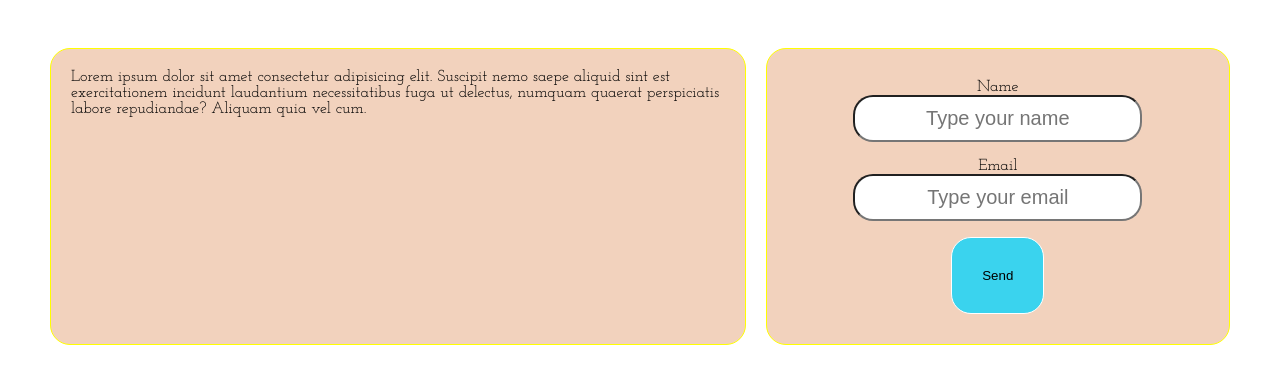
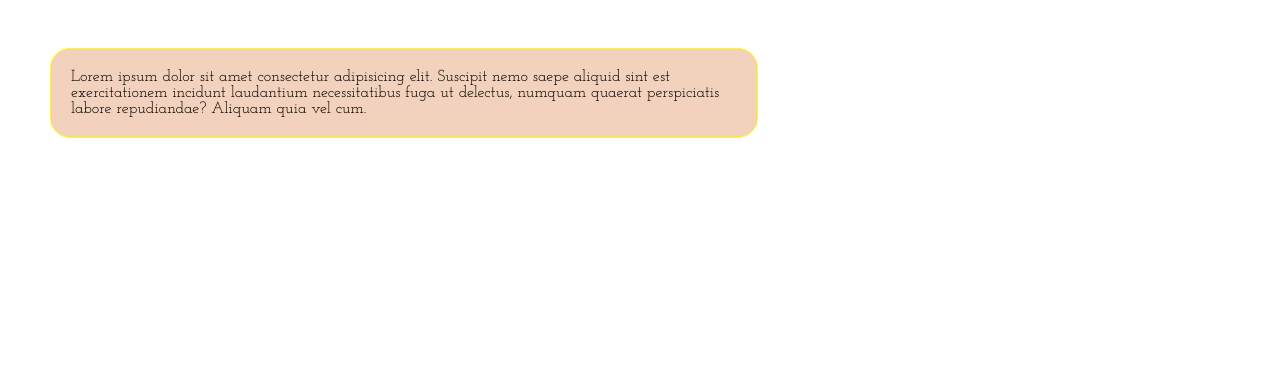
Before and after one commit to marinakunts/my_page, a plain HTML site: page index.html in a window 1280 px wide. Shown: the part 802-1186 px from the top of the page. After the commit the page ends 990 px from the top, so only its background shows below. Drawn offline with Linux system fonts and the light colour scheme.

Commit message:
delete modal

```diff
--- a/index.html
+++ b/index.html
@@ -26,17 +26,6 @@
             necessitatibus fuga ut delectus, numquam quaerat perspiciatis labore
             repudiandae? Aliquam quia vel cum.
           </div>
-          <div class="modul">
-            <form class="modul_form">
-              <label for="name">Name</label>
-              <input type="text" placeholder="Type your name" />
-              <br />
-              <label for="email">Email</label>
-              <input type="text" placeholder="Type your email" />
-              <br />
-              <button>Send</button>
-            </form>
-          </div>
         </div>
       </main>
     </div>
```
